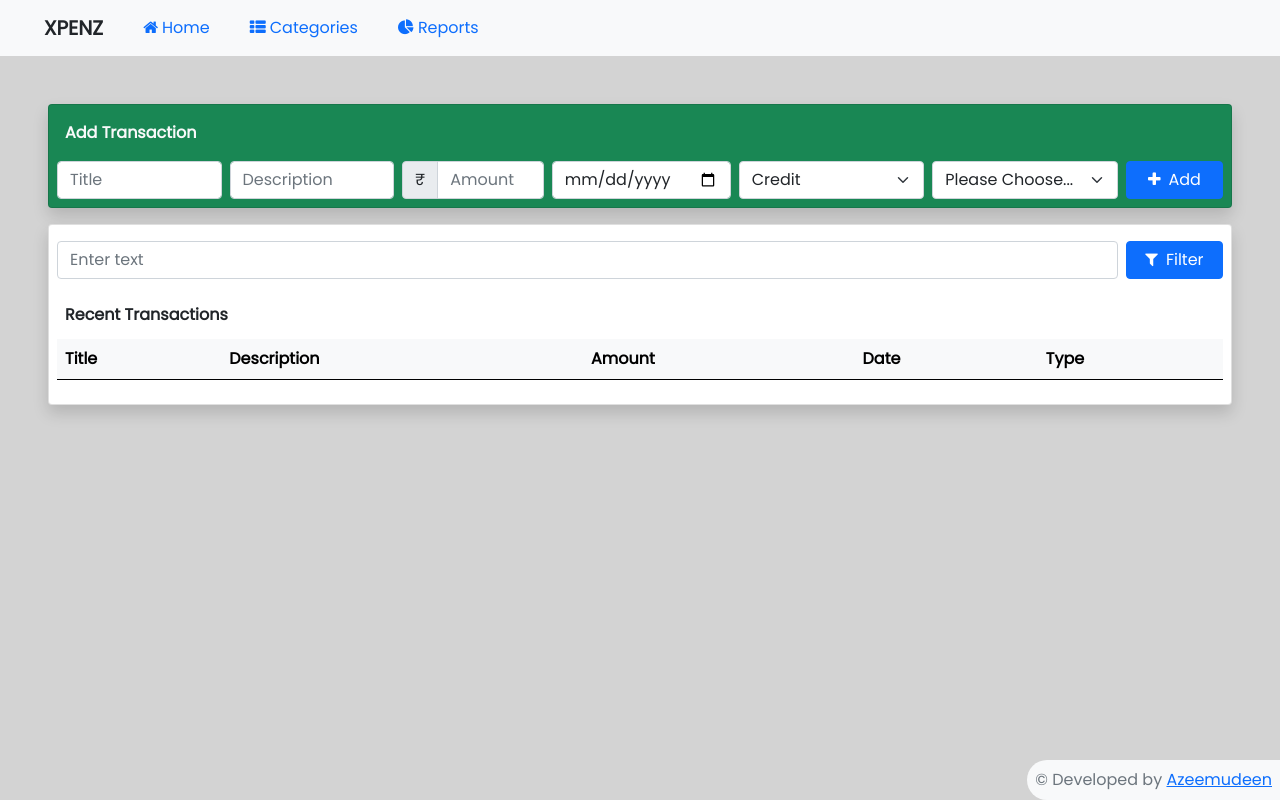
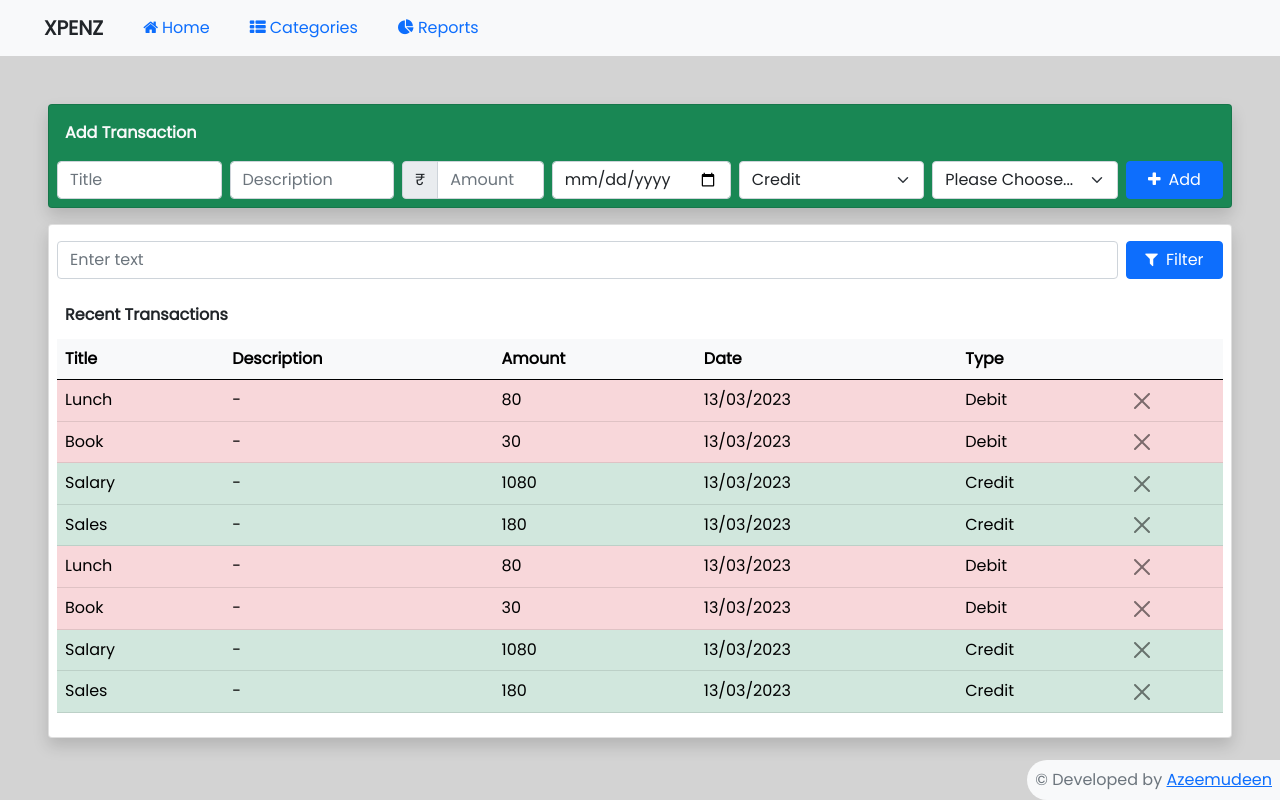
Before and after one commit to azeemudeen/scrud-simple-expense-tracker, a React (Vite) app in the folder client/: page / in a window 1280 px wide. Built offline with nearby package versions, Linux system fonts and the light colour scheme.

Commit message:
fixed route bug & add dummy data

```diff
--- a/client/src/App.jsx
+++ b/client/src/App.jsx
@@ -12,6 +12,16 @@ export const AppContext = createContext();
 function App() {
   const [records, setRecords] = useState([]);
   const [categories, setCategories] = useState([]);
+  const [isLoading, setIsLoading] = useState(true);
+
+  const dummyRecords = [
+    { title: "Lunch", desc: "-", amount: 80, date: "13/03/2023", category: "FOOD", type: "Debit" },
+    { title: "Book", desc: "-", amount: 30, date: "13/03/2023", category: "STATIONARY", type: "Debit" },
+    { title: "Salary", desc: "-", amount: 1080, date: "13/03/2023", category: "WORK", type: "Credit" },
+    { title: "Sales", desc: "-", amount: 180, date: "13/03/2023", category: "WORK", type: "Credit" }
+  ]
+
+  const dummyCat = ["WORK","STATIONARY","FOOD"];
 
   useEffect(() => {
       const rec = localStorage.getItem("records");
@@ -22,10 +32,14 @@ function App() {
       if (cat) {
         setCategories(JSON.parse(cat));
       }
+      setRecords((rec) => rec.concat(dummyRecords));
+      setCategories((cat) => cat.concat(dummyCat));
+      setIsLoading(false);
   }, []);
 
   return (
     <>
+      { !isLoading && (
         <BrowserRouter>
           <NavBar />
           <Routes>
@@ -48,6 +62,7 @@ function App() {
           </Routes>
           <Footer />
         </BrowserRouter>
+      )}
     </>
   )
 }
```
Lines whose indentation alone changed are shown as unchanged.
